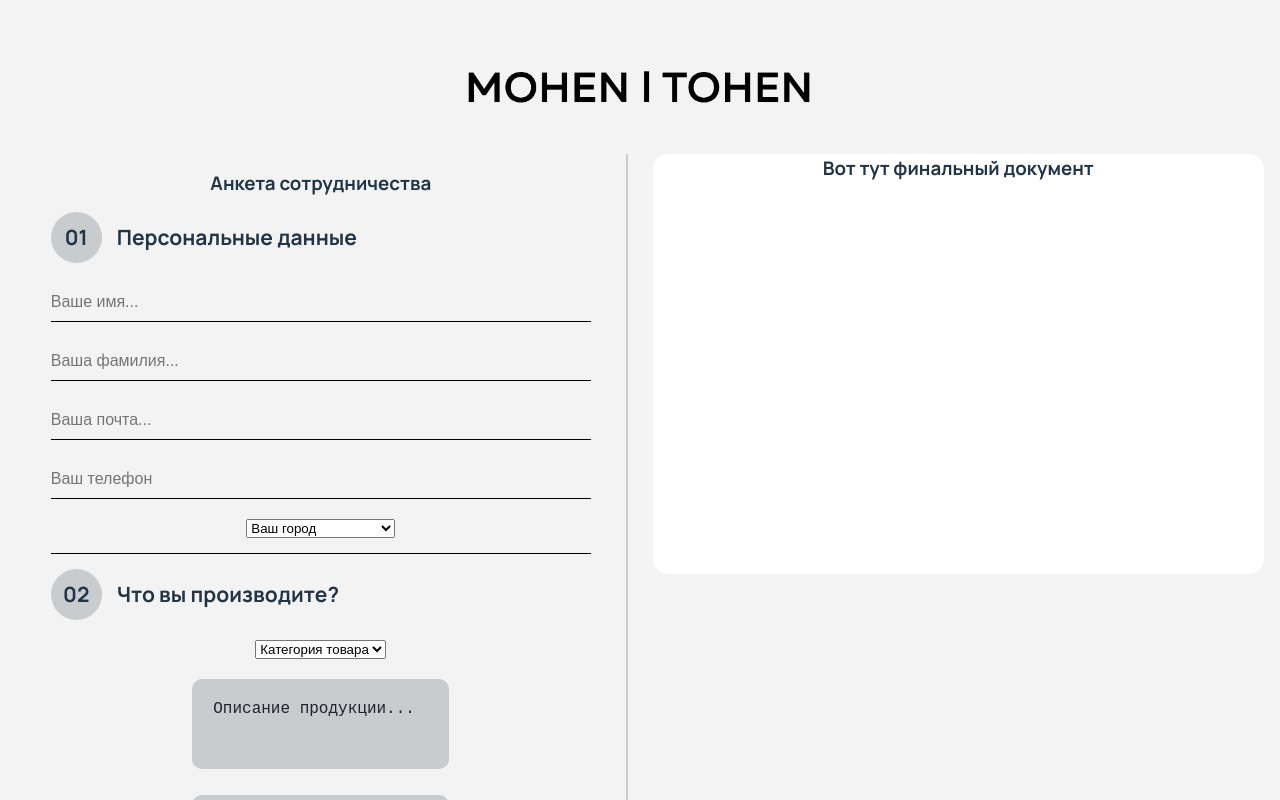
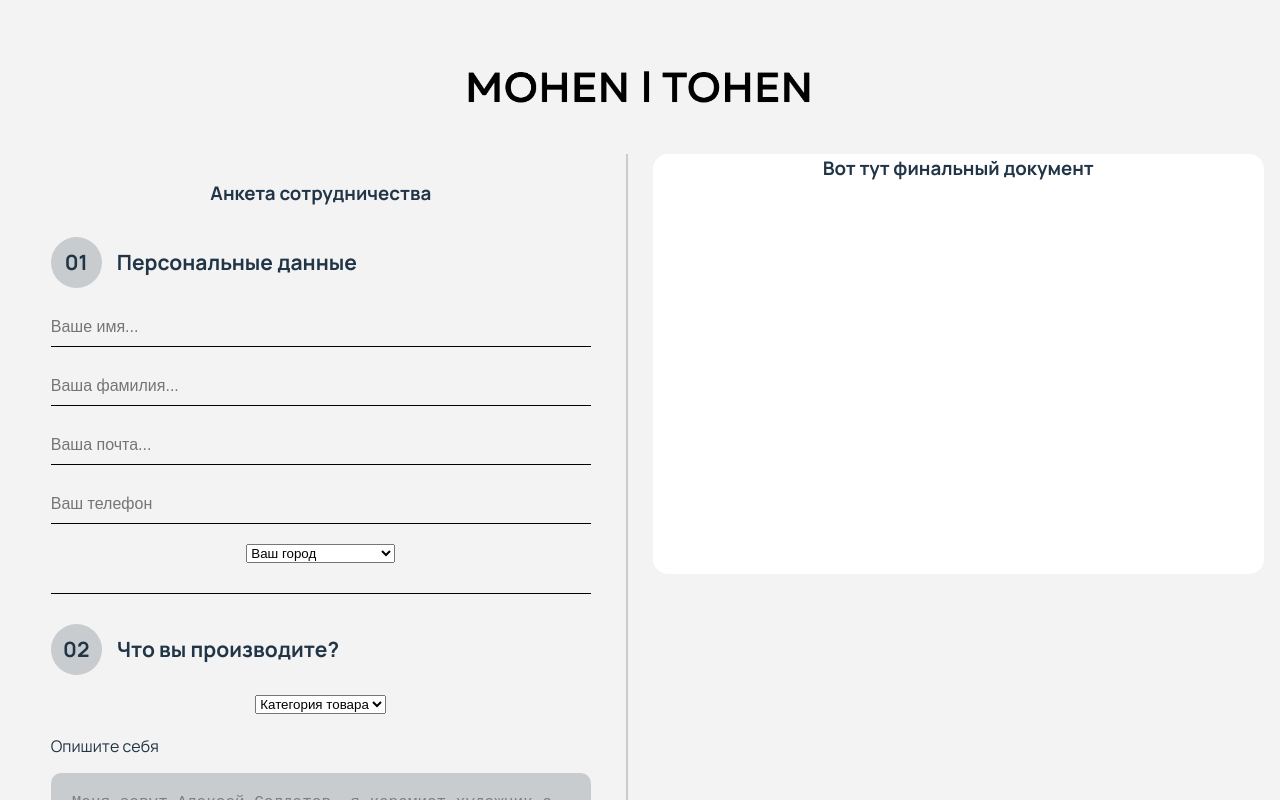
Before and after one commit to andrey-zinoviev-dev/mohen-tohen, a React (Vite) app: page /mohen-tohen/application in a window 1280 px wide. Both pictures are taken after a click on the button "Заполнить анкету". Shown: the top 800 px of the page. Built offline with nearby package versions, Linux system fonts and the light colour scheme.

Commit message:
updated application component

```diff
--- a/src/AppliactionForm.tsx
+++ b/src/AppliactionForm.tsx
@@ -47,6 +47,7 @@ export default function ApplicationForm() {
                                     </li>
                                 </ul>
                             </div>
+                            <p>После прохождения этих этапов анкеты вы станете частью платформы Mohen - Tohen и сможете сконцентрироваться только на творчестве и производвстве!</p>
                             <button onClick={() => {
                                 setStartedApplication(true);
                             }}>Заполнить анкету
@@ -93,23 +94,50 @@ export default function ApplicationForm() {
                                         <option value="Услуги">Услуги</option>
                                     </select>
                                         {/* <input placeholder="Название"></input> */}
-                                        <div>
-                                            <label htmlFor="description"></label>
-                                            <textarea id="description" placeholder="Описание продукции..."></textarea>
-                                        </div>
-                                        <div>
-                                            <label htmlFor="description"></label>
-                                            <textarea id="description" placeholder="Описание продукции..."></textarea>
-                                        </div>
-                                        <textarea></textarea>
+                                    <div className="application__form-data-wrapper">
+                                        <label htmlFor="description">Опишите себя</label>
+                                        <textarea id="description" placeholder="Меня зовут Алексей Солдатов, я керамист-художник с 5-летним стажем..."></textarea>
+                                    </div>
+                                    <div className="application__form-data-wrapper">
+                                        <label htmlFor="description">Опишите свою продукцию и процесс производства</label>
+                                        <textarea id="description" placeholder="Я произвожу керамические вазы, посуду из кристаллической керамики и природных каменй и красителей..."></textarea>
+                                    </div>
+                                    <div className="application__form-data-wrapper">
+                                        <label>Сроки производства товаров</label>
+                                        {/* <input></input> */}
+                                        <select>
+                                            <option>Выберите минимальные сроки</option>
+                                            <select>1 - 5 дней</select>
+                                            <select>6-10 дней</select>
+                                            <select>11-15 дней</select>
+                                            <select>15 - 20 дней</select>
+                                            <select>25 - 30 дней</select>
+                                        </select>
+                                    </div>
+                                        {/* <textarea></textarea> */}
                                 </div>
                                 <div className="application__form-div">
                                     <h3>
                                         <span>03</span>Фото товара
                                     </h3>
-                                    <ul>
-                                        <li key="empty-photos">
+                                    <ul className="application__form-div-photos">
+                                        <li>
                                             <button>
+                                                <FontAwesomeIcon icon={faPlusCircle} />
+                                            </button>
+                                        </li>
+                                        <li>
+                                            <button>
+                                                <FontAwesomeIcon icon={faPlusCircle} />
+                                            </button>
+                                        </li>
+                                        <li>
+                                            <button>
+                                                <FontAwesomeIcon icon={faPlusCircle} />
+                                            </button>
+                                        </li>
+                                        <li>
+                                            <button id="add_photo">
                                                 <FontAwesomeIcon icon={faPlusCircle} />
                                             </button>
                                         </li>
--- a/src/ApplicationForm.css
+++ b/src/ApplicationForm.css
@@ -105,6 +105,8 @@
     text-align: center;
     box-sizing: border-box;
     padding: 5px;
+    min-width: 35px;
+    min-height: 35px;
 }
 
 .application__wrapper-content {
@@ -120,7 +122,7 @@
     border-right: 2px solid #C8CCCF;
     box-sizing: border-box;
     /* border-radius: 15px; */
-    padding: 15px 0;
+    padding: 25px 0;
 }
 
 /* .application__buttons {
@@ -164,7 +166,7 @@
 }
 
 .application__form textarea::placeholder {
-    color: #20232c;
+    color: #7f7f7f;
 }
 
 .application__form-div {
@@ -178,7 +180,7 @@
     /* border-top: 1px solid black; */
     border-bottom: 1px solid black;
     box-sizing: border-box;
-    padding: 15px 0;
+    padding: 30px 0;
 }
 
 .application__form-div h3 {
@@ -203,6 +205,46 @@
     justify-content: center;
 }
 
+.application__form-data-wrapper {
+    width: 100%;
+    display: flex;
+    flex-direction: column;
+    gap: 15px;
+    align-items: flex-start;
+}
+
+.application__form-div-photos {
+    margin: 0;
+    padding: 0;
+    list-style: none;
+    display: grid;
+    grid-template-columns: repeat(auto-fill, minmax(120px, 160px));
+    width: 100%;
+    gap: 15px;
+}
+
+.application__form-div-photos li {
+    display: flex;
+    min-height: 240px;
+}
+
+.application__form-div-photos li button {
+    width: 100%;
+    background-color: #C8CCCF;
+    /* border: 1px solid black; */
+}
+
+#add_photo{
+    background-color: transparent;
+    border: 2px solid #C8CCCF;
+    font-size: 36px;
+}
+
+
+/* .application__form-div-photos li button:hover {
+    border: 1px solid #F87545;
+} */
+
 .application__form-div input {
     width: 100%;
     box-sizing: border-box;
--- /dev/null
+++ b/src/ApplicationFormStep.tsx
@@ -0,0 +1,5 @@
+export default function ApplicationFormStep() {
+    return <div>
+
+    </div>
+}
--- a/src/Header.tsx
+++ b/src/Header.tsx
@@ -111,8 +111,8 @@ export default function Header() {
                             <button type="button" onClick={() => {
                                 setPopupOpened(false);
                                 // navigate(`profile/${1223}`);
-                                // dispatch(login(buyerUser))
-                                dispatch(login(sellerUser));
+                                dispatch(login(buyerUser))
+                                // dispatch(login(sellerUser));
                             }}>Получить код</button>
                     </form>
                     <p className="header__popup-wrapper-p">Нажимая на кнопку "Получить код", Вы даете согласие на обработку персональных данных в соответствии с <a href="">политикой обработки персональных данных</a></p>
```
